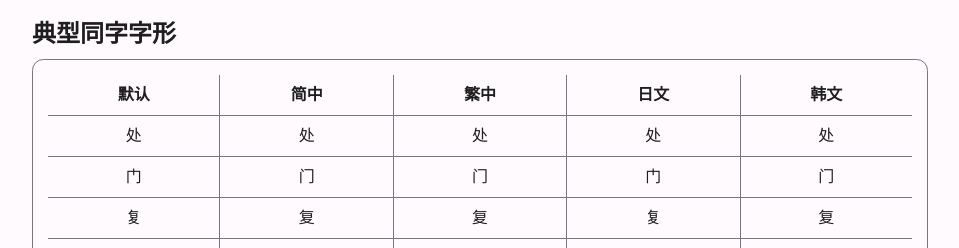
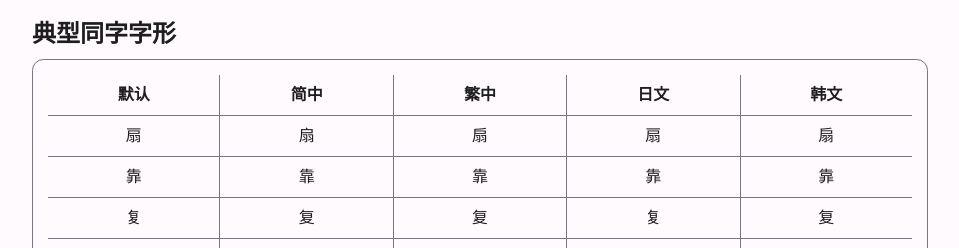
Before and after one commit to YuKongA/Font-Weight-Test, a Vue app: page / in a window 1280 px wide. Shown: the part 805-1053 px from the top of the page, without its empty margins (160-1119 px from the left). Built offline with nearby package versions, Linux system fonts and the light colour scheme; a web font is replaced by a local one.

Commit message:
update: 替换部分字形测试字

```diff
--- a/src/components/CJKCharacterDisplay.vue
+++ b/src/components/CJKCharacterDisplay.vue
@@ -15,12 +15,12 @@
                 <td lang="zh-Hans">{{ character }}</td>
                 <td lang="zh-Hant">{{ character }}</td>
                 <td lang="ja">{{ character }}</td>
-                <td lang="ko">{{ character }}</td>
+                <td lang="ko-kr">{{ character }}</td>
             </tr>
         </tbody>
     </table>
 </template>
 
 <script setup>
-const characters = ['处', '门', '复', '述', '直', '言']
+const characters = ['扇', '靠', '复', '述', '直', '言']
 </script>
```
